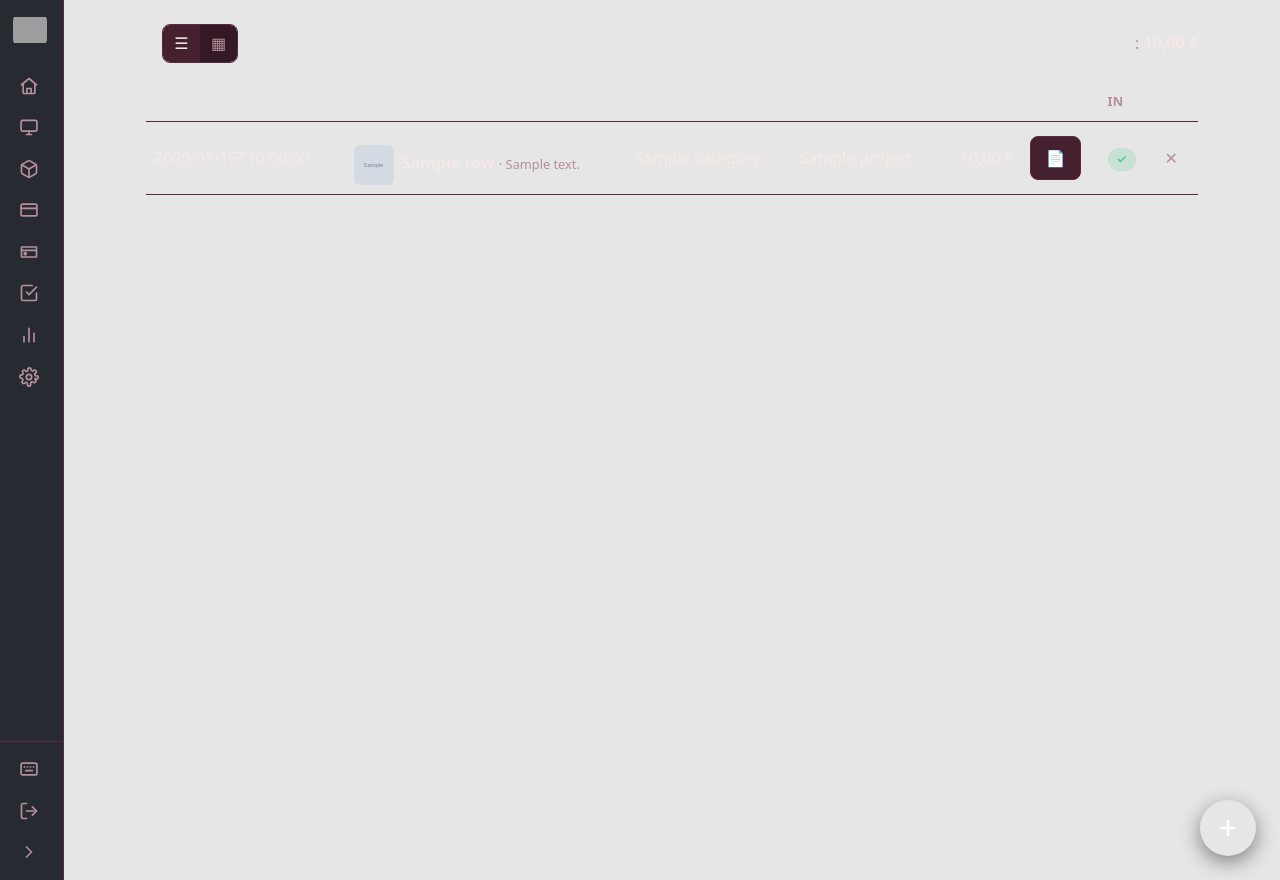
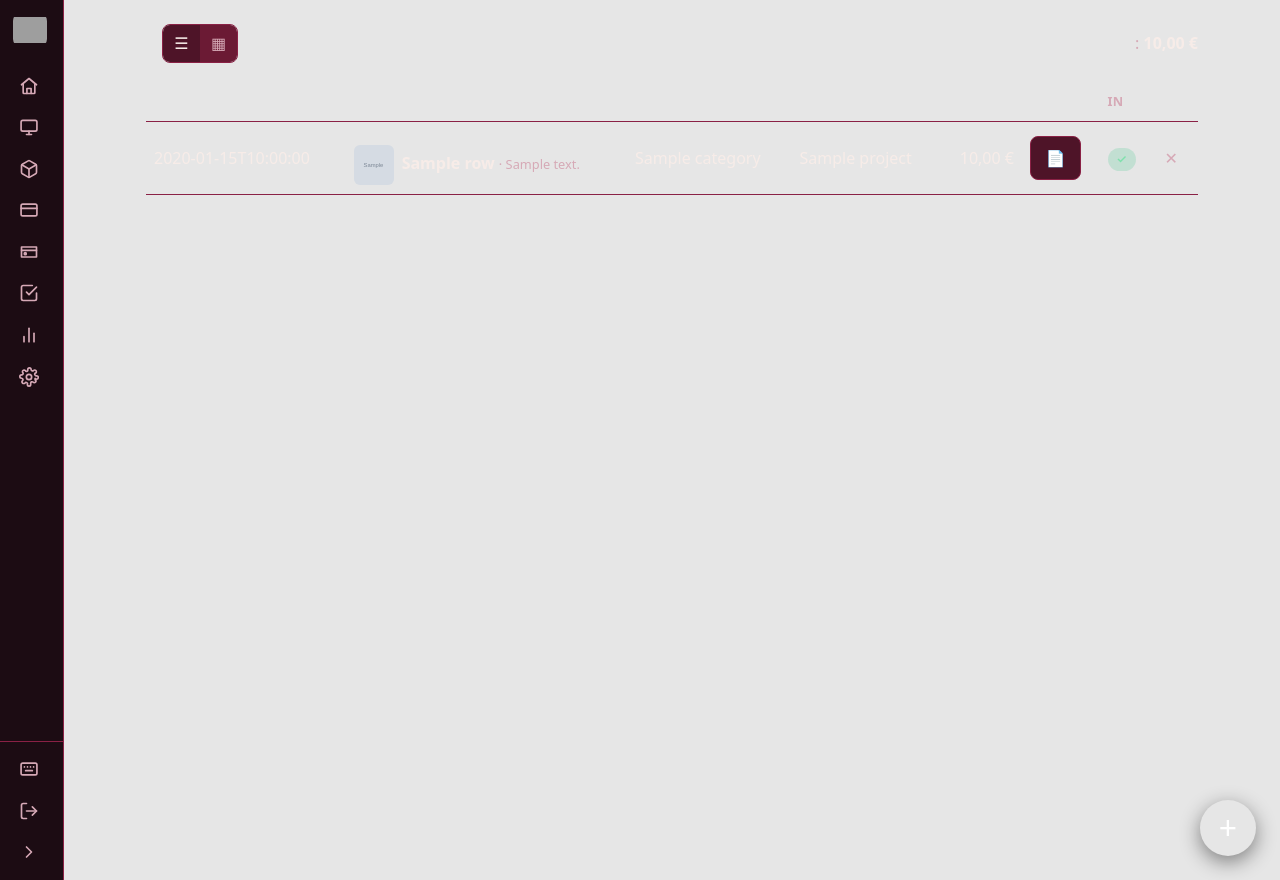
Before and after one commit to vredix-openvuture/secondtrack, a FastAPI app: template templates/expenses/list.html in a window 1280 px wide. Run offline with FastAPI, Linux system fonts and the light colour scheme; the template is opened without the code that fills it: most values are stand-ins (such as "Sample title", 1, 10 or a date in 2020); grey boxes marked "Sample" are stand-in pictures; grey boxes are pictures that could not be loaded.

Commit message:
ui: bold exact palette — Claret cards on Aubergine, no glass
Reversed the earlier desaturated/'glassy' look. Now uses the exact palette
hex boldly: Aubergine #26121b page, Claret #6b1a34 solid cards, Rain Boots
#fb6734 primary, Madder Lake #ce3737 secondary, Prussian Blue #1b3854 for
open badges + active nav. Removed sidebar backdrop-blur and the card
gradient (flat solid blocks). Adds task-card flex layout + checkbox styling.

```diff
--- a/static/style.css
+++ b/static/style.css
@@ -1,16 +1,18 @@
 :root {
-  /* Palette: Aubergine / Claret / Madder Lake / Rain Boots / Prussian Blue */
+  /* Palette (exact hex): Aubergine / Claret / Madder Lake / Rain Boots / Prussian Blue */
   --bg: #26121b;             /* Aubergine — page background */
-  --surface: #341825;        /* lifted aubergine toward claret — cards */
-  --surface-2: #45202f;      /* claret-tinted — nested surfaces */
-  --border: #5a2a3c;         /* muted claret border */
-  --text: #f4e9e6;           /* warm off-white */
-  --muted: #b58f9c;          /* warm muted rose */
-  --accent: #fb6734;         /* Rain Boots (orange) — primary (user-overridable) */
+  --surface: #6b1a34;        /* Claret — cards (bold, solid blocks) */
+  --surface-2: #4e1428;      /* deeper claret — nested surfaces / inputs */
+  --border: #8a2145;         /* claret border */
+  --text: #f7ece8;           /* warm near-white */
+  --muted: #d6a9b6;          /* light rose — readable on claret */
+  --accent: #fb6734;         /* Rain Boots (orange) — primary */
+  --accent-d: color-mix(in srgb, var(--accent), black 18%);
   --accent-2: #ce3737;       /* Madder Lake (red) — secondary */
-  --accent-d: color-mix(in srgb, var(--accent), black 20%);
-  --pos: #46c98b;            /* keep green for profit/positive */
-  --neg: #e4485b;            /* warm red for loss */
+  --blue: #3f74a6;           /* brightened Prussian — nav/link accents */
+  --blue-deep: #1b3854;      /* Prussian Blue */
+  --pos: #46c98b;            /* green — profit/positive */
+  --neg: #ce3737;            /* Madder Lake — loss/danger */
   --radius: 10px;
 }
 
@@ -44,7 +46,7 @@ h2 { font-size: 1.05rem; margin: 0 0 .75rem; }
 .sidebar {
   position: fixed; top: 0; left: 0; bottom: 0; z-index: 30;
   width: var(--side-w);
-  background: rgba(24,27,34,.92); backdrop-filter: blur(6px);
+  background: #1c0c13;
   border-right: 1px solid var(--border);
   display: flex; flex-direction: column;
   transition: width .15s ease;
@@ -76,7 +78,7 @@ body[data-sidebar="open"] .brand-text { opacity: 1; }
   white-space: nowrap; font-weight: 500;
 }
 .sidebar nav a:hover { background: var(--surface-2); color: var(--text); text-decoration: none; }
-.sidebar nav a.on { background: rgba(79,140,255,.16); color: #cfe0ff; }
+.sidebar nav a.on { background: color-mix(in srgb, var(--blue) 34%, transparent); color: #c3d8ec; box-shadow: inset 2px 0 0 var(--blue); }
 .sidebar .ico { width: 22px; display: flex; justify-content: center; flex: 0 0 auto; }
 .sidebar .lbl { opacity: 0; transition: opacity .12s; }
 body[data-sidebar="open"] .sidebar .lbl { opacity: 1; }
@@ -112,7 +114,7 @@ kbd {
 
 .widget {
   position: relative; overflow: hidden;
-  background: linear-gradient(165deg, var(--surface), var(--surface-2));
+  background: var(--surface);
   transition: transform .12s ease, border-color .12s ease, box-shadow .12s ease;
 }
 .widget::before {
@@ -205,7 +207,7 @@ textarea.md-field { font-family: inherit; resize: vertical; }
 .page-head { display: flex; align-items: center; gap: 1rem; flex-wrap: wrap; margin-bottom: 1.25rem; }
 .tabs { display: flex; gap: .5rem; margin-left: auto; flex-wrap: wrap; }
 .tabs a { color: var(--muted); padding: .3rem .7rem; border-radius: 999px; font-size: .85rem; }
-.tabs a.on { background: var(--surface-2); color: var(--text); }
+.tabs a.on { background: color-mix(in srgb, var(--accent) 22%, var(--surface-2)); color: var(--text); border: 1px solid var(--accent); }
 .crumb { margin: 0 0 1rem; }
 .crumb a { color: var(--muted); }
 .settings-tabs { margin: 0 0 1.25rem; }
@@ -277,9 +279,9 @@ td.actions > * + * { margin-left: .3rem; }
 
 /* Badges */
 .badge { display: inline-block; padding: .15rem .55rem; border-radius: 999px; font-size: .75rem; font-weight: 600; }
-.badge.in_production { background: rgba(27,56,84,.42); color: #86b0d6; }  /* Prussian Blue — open/active */
-.badge.archived { background: rgba(107,26,52,.34); color: #cf94a6; }      /* Claret — done/stored */
-.badge.sold { background: rgba(70,201,139,.18); color: var(--pos); }       /* green — invoiced/sold */
+.badge.in_production { background: var(--blue-deep); color: #cfe0f0; }    /* Prussian Blue — open/active */
+.badge.archived { background: rgba(0,0,0,.30); color: var(--muted); }     /* muted — done/stored */
+.badge.sold { background: rgba(70,201,139,.22); color: #7ee0ac; }          /* green — invoiced/sold */
 .badge.neg-badge { background: rgba(239,106,106,.18); color: var(--neg); }
 
 /* Forms */
@@ -447,11 +449,14 @@ input[type="range"] { width: 100%; accent-color: var(--accent); padding: 0; }
 .kanban-col h3 .count { color: var(--muted); font-weight: 500; }
 .kanban-tasks { padding: .7rem; display: flex; flex-direction: column; gap: .6rem; }
 .task-card { background: var(--surface-2); border: 1px solid var(--border); border-radius: 8px; padding: .6rem .7rem; font-size: .9rem; }
-.task-card.done { opacity: .55; text-decoration: line-through; }
-.task-card a { color: var(--text); }
+.task-card { display: flex; align-items: center; gap: .65rem; }
+.task-card a, .task-link { color: var(--text); flex: 1; min-width: 0; }
+.task-check { display: flex; margin: 0; flex: 0 0 auto; }
+.task-check input[type=checkbox] { width: 18px; height: 18px; accent-color: var(--accent); cursor: pointer; }
+.task-card.done .task-link { opacity: .55; text-decoration: line-through; }
 .subproject-tabs { display: flex; gap: .5rem; flex-wrap: wrap; margin-bottom: 1rem; }
 .subproject-tabs a { padding: .3rem .8rem; border-radius: 999px; background: var(--surface); border: 1px solid var(--border); color: var(--muted); }
-.subproject-tabs a.on { background: var(--surface-2); color: var(--text); }
+.subproject-tabs a.on { background: color-mix(in srgb, var(--accent) 22%, var(--surface-2)); color: var(--text); border-color: var(--accent); }
 
 /* Markdown editor (expenses description, live preview) */
 .md-edit { display: grid; gap: .4rem; }
```
